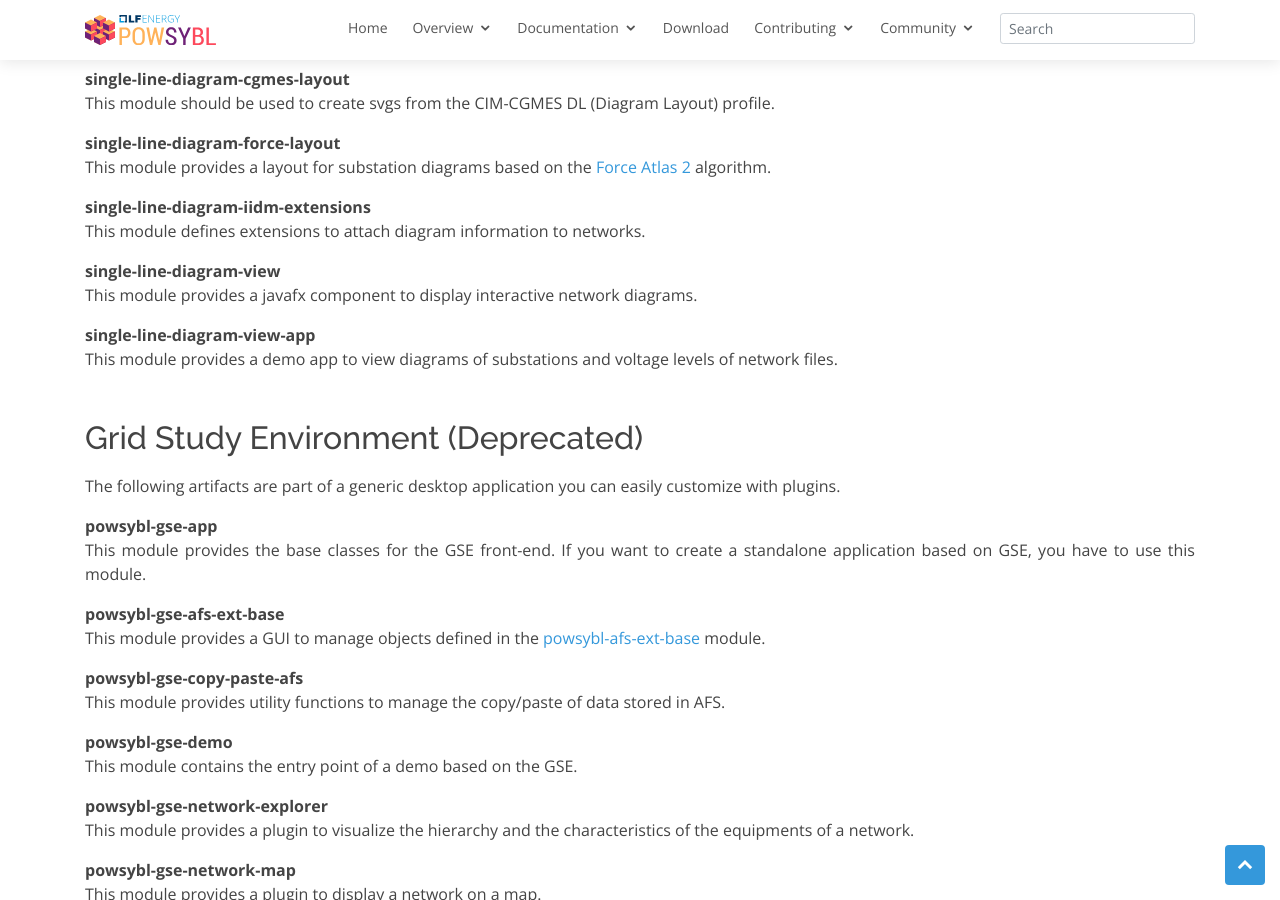
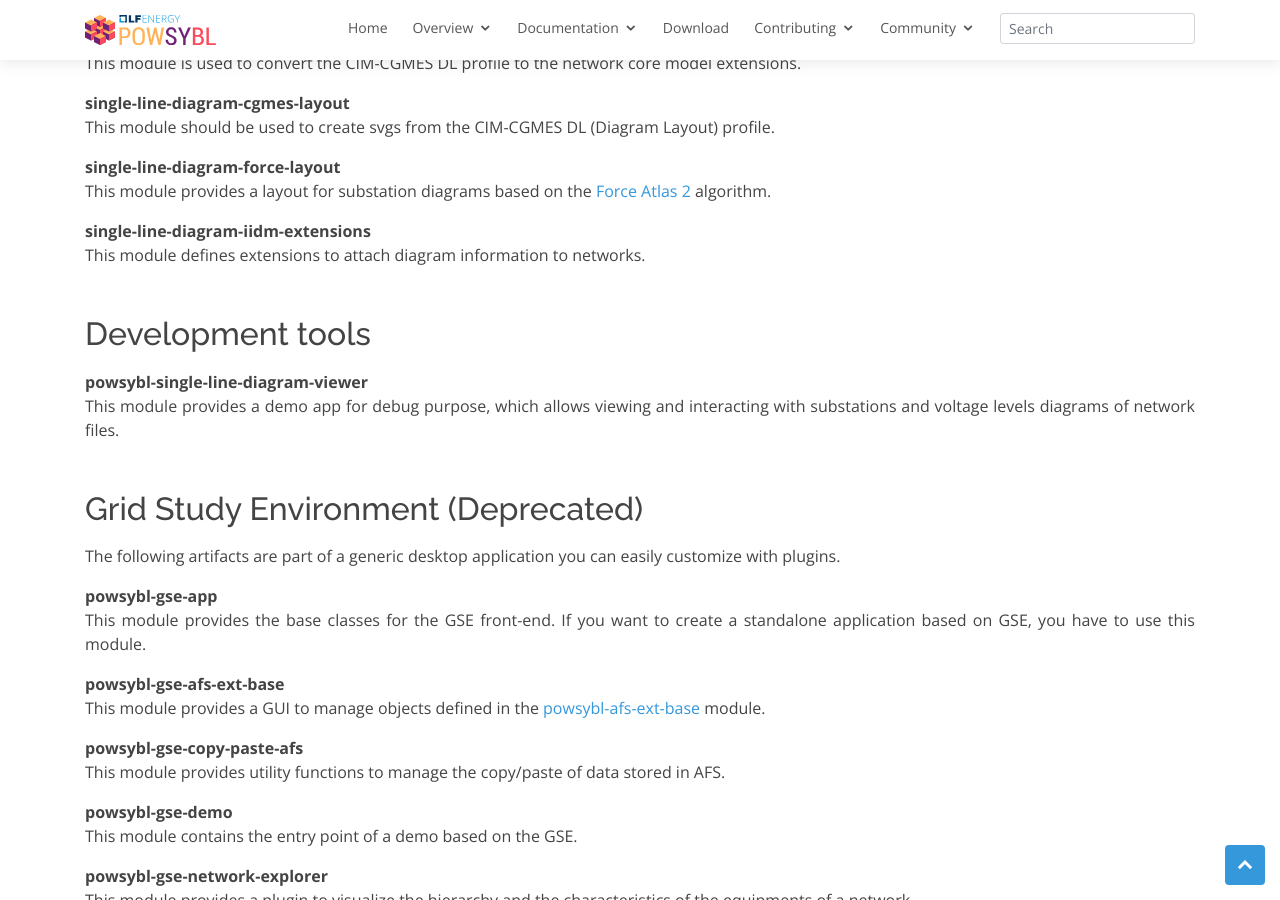
Before and after one commit to powsybl/powsybl.github.io, a Jekyll site: the page built from pages/documentation/developer/artifacts.md, in a window 1280 px wide and 900 px high, scrolled down 9599 px. Built offline with Jekyll 4.4.1, drawn with Linux system fonts in a browser that asks for light colours; our own code applies the rules of GitHub Pages for plain Markdown files.

Commit message:
Updating pages as sld view app has been moved to another repo
Signed-off-by: Florian Dupuy <florian.dupuy@rte-france.com>

```diff
--- a/pages/documentation/developer/artifacts.md
+++ b/pages/documentation/developer/artifacts.md
@@ -353,11 +353,10 @@
 **single-line-diagram-iidm-extensions**
 This module defines extensions to attach diagram information to networks.
 
-**single-line-diagram-view**
-This module provides a javafx component to display interactive network diagrams.
+## Development tools
 
-**single-line-diagram-view-app**
-This module provides a demo app to view diagrams of substations and voltage levels of network files.
+**powsybl-single-line-diagram-viewer**
+This module provides a demo app for debug purpose, which allows viewing and interacting with substations and voltage levels diagrams of network files.
 
 ## Grid Study Environment (Deprecated)
 The following artifacts are part of a generic desktop application you can easily customize with plugins.
```
Also changed, not shown: pages/documentation/developer/repositories/powsybl-single-line-diagram.md (+0 -1 lines).
